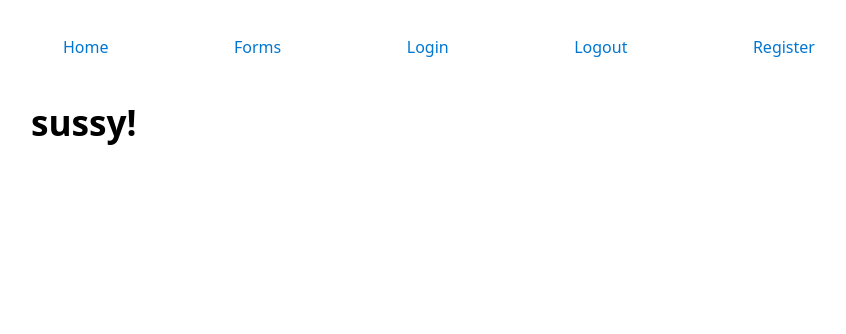
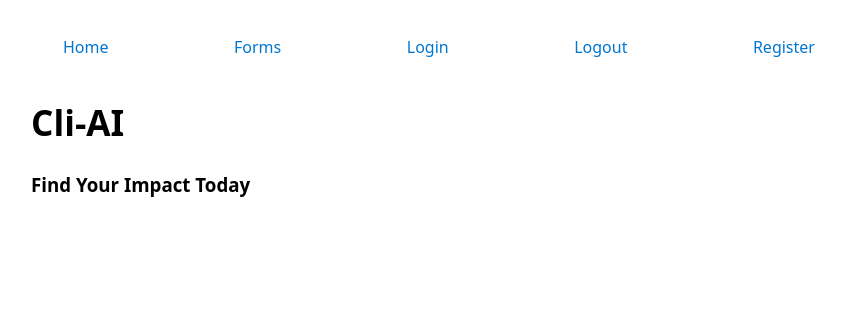
Before and after one commit to Koodsu/HackOhio23, a Flask app: page / in a window 1280 px wide. Shown: the top 334 px of the page, without its empty margins (209-1055 px from the left). Run offline with Flask 2, Linux system fonts and the light colour scheme.

Commit message:
add a new line to index.html

```diff
--- a/src/templates/index.html
+++ b/src/templates/index.html
@@ -1,5 +1,6 @@
 {% extends 'base.html' %}
 
 {% block content %}
-<h1> sussy!</h1>
+<h1>Cli-AI</h1>
+<h3>Find Your Impact Today</h3>
 {% endblock %}
```
